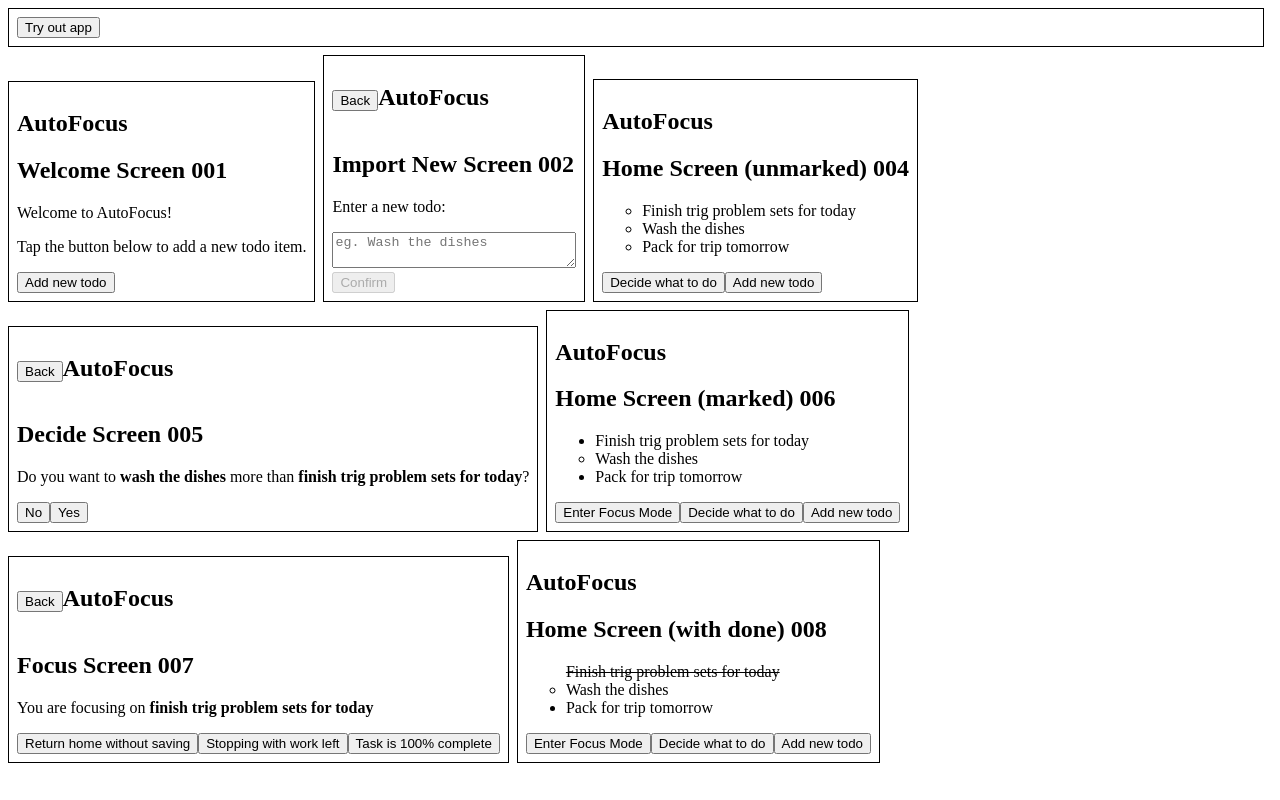
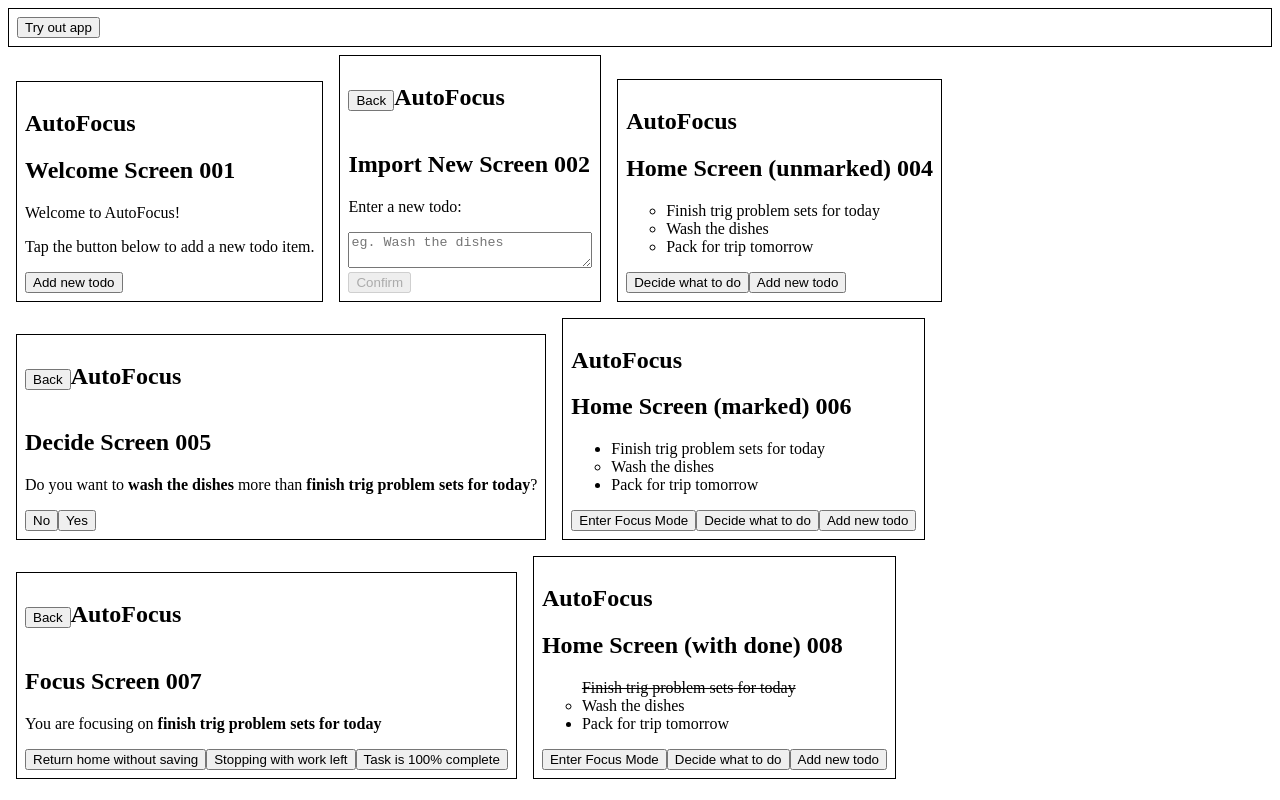
Before and after one commit to avidrucker/autofocus-ui, a React (Create React App) app: page / in a window 1280 px wide. Built offline with nearby package versions, Linux system fonts and the light colour scheme.

Commit message:
fix apply minor style adjust

```diff
--- a/src/components/BoxWrapper.tsx
+++ b/src/components/BoxWrapper.tsx
@@ -2,6 +2,6 @@ import React  from 'react';
 
 export const BoxWrapper =
 	(props: any) =>
-	<div className={props.className + " pa2 ba b--black mb2 mr2"}>
+	<div className={props.className + " pa2 ba b--black"}>
 		{props.children}
 	</div>;
--- a/src/components/InlineBoxWrapper.tsx
+++ b/src/components/InlineBoxWrapper.tsx
@@ -2,6 +2,6 @@ import React  from 'react';
 
 export const InlineBoxWrapper =
 	(props: any) =>
-	<div className={props.className + " pa2 ba b--black mb2 mr2 dib"}>
+	<div className={props.className + " pa2 ma2 ba b--black dib"}>
 		{props.children}
 	</div>;
```
